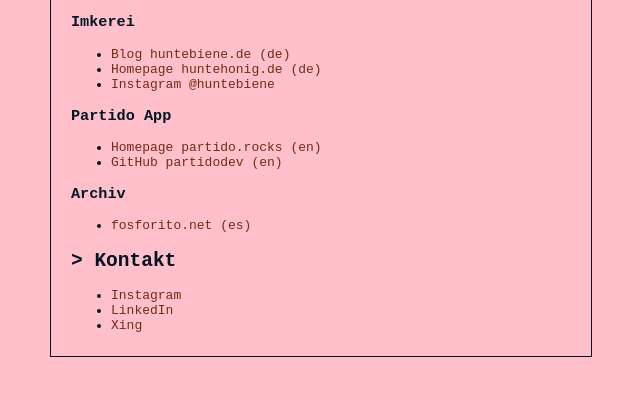
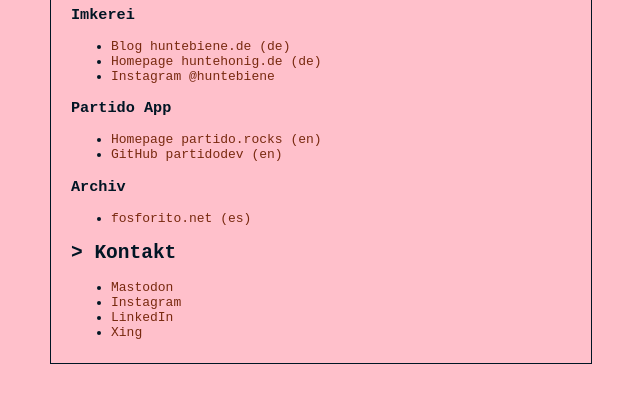
Before and after one commit to jenslw/jenslw.github.io, a plain HTML site: page index.html in a window 1280 px wide. Shown: the part 272-674 px from the top of the page, without its empty margins (319-959 px from the left). Drawn offline with Linux system fonts and the light colour scheme.

Commit message:
Update index.html

```diff
--- a/index.html
+++ b/index.html
@@ -41,6 +41,7 @@
       </ul>
       <h2>> Kontakt</h2>
       <ul>
+        <li><a rel="me" href="https://norden.social/@fosforito">Mastodon</a></li>
         <li><a href="https://www.instagram.com/jeleonw/">Instagram</a></li>
         <li><a href="https://www.linkedin.com/in/jens-leon-wagner-271bb8129/">LinkedIn</a></li>
         <li><a href="https://www.xing.com/profile/JensLeon_Wagner">Xing</a></li>
```
